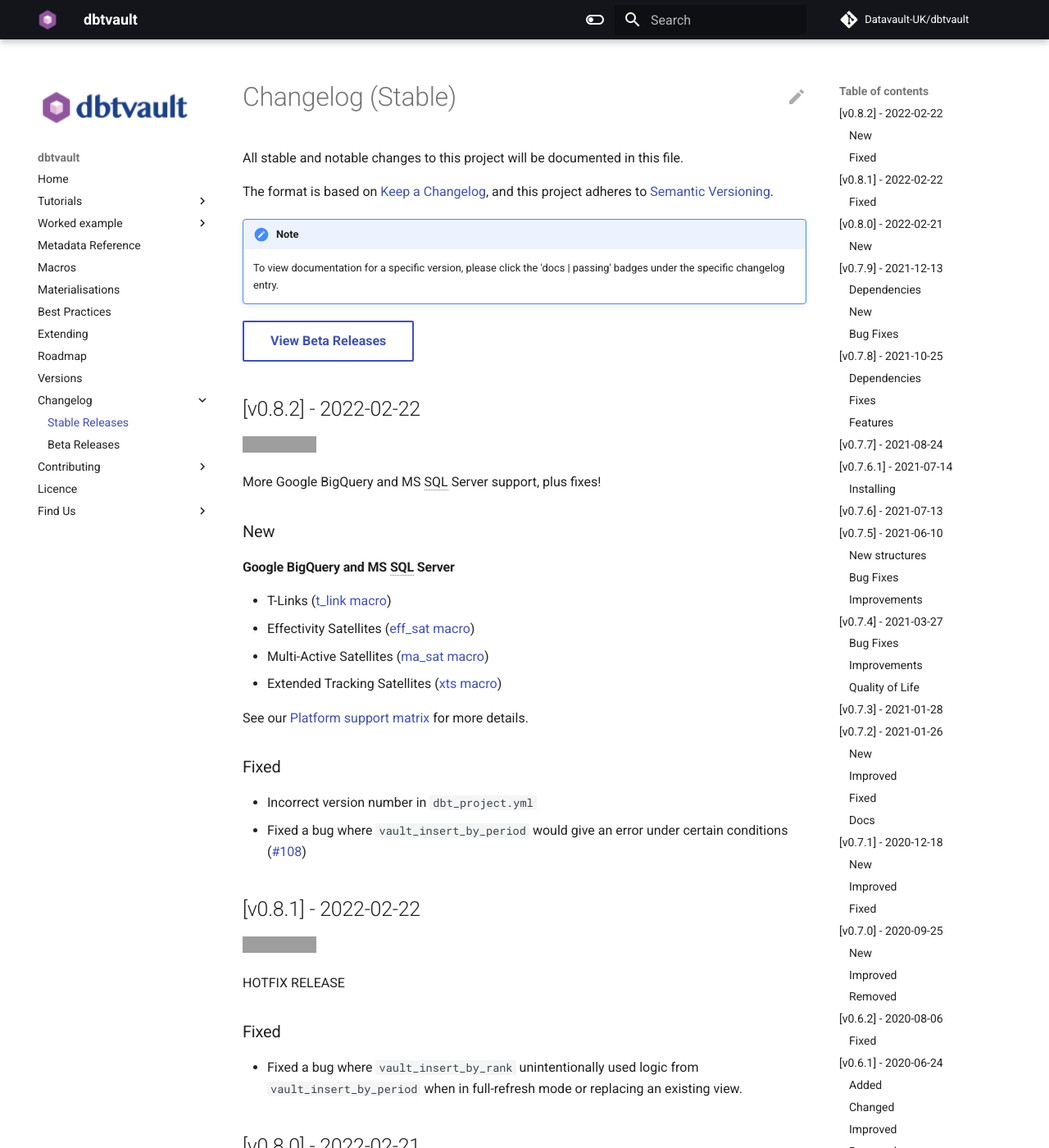
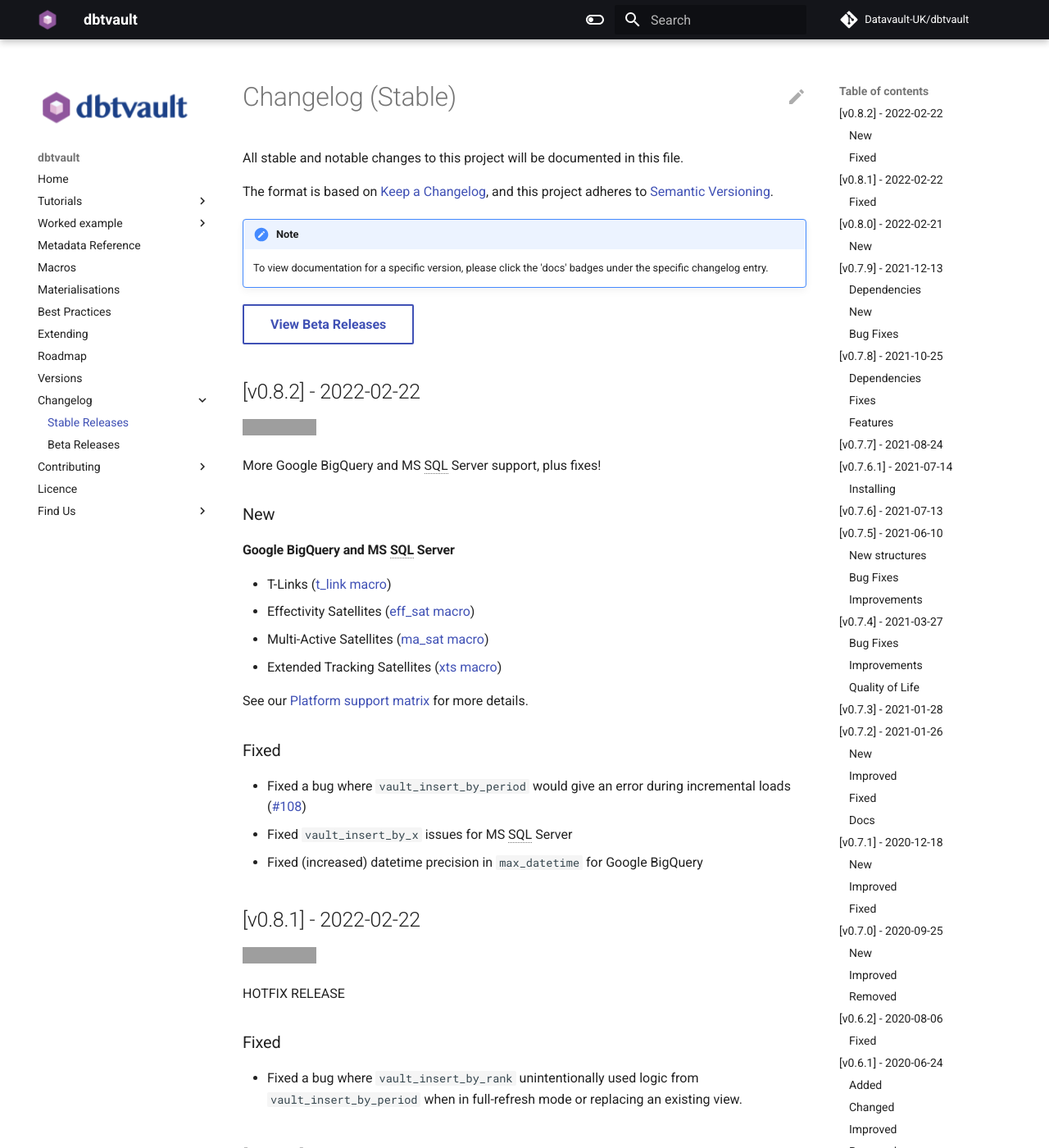
Before and after one commit to Datavault-UK/automate-dv-docs, an MkDocs documentation site: the page built from docs/changelog/stable.md, in a window 1280 px wide and 1400 px high. Shown: the whole window at 82% size. Built offline with MkDocs 1.6.1 and Material for MkDocs 9.7.7, drawn with Linux system fonts in a browser that asks for light colours; comment, search, counter and statistics services are not loaded; grey boxes are pictures that could not be loaded.

Commit message:
Update 0.8.2 release notes

```diff
--- a/docs/changelog/stable.md
+++ b/docs/changelog/stable.md
@@ -5,7 +5,7 @@
 and this project adheres to [Semantic Versioning](https://semver.org/spec/v2.0.0.html).
 
 !!! note
-    To view documentation for a specific version, please click the 'docs | passing' badges under the specific changelog entry.
+    To view documentation for a specific version, please click the 'docs' badges under the specific changelog entry.
 
 [View Beta Releases](beta.md){: .md-button }
 
@@ -28,8 +28,9 @@
 
 ### Fixed
 
-- Incorrect version number in `dbt_project.yml`
-- Fixed a bug where `vault_insert_by_period` would give an error under certain conditions ([#108](https://github.com/Datavault-UK/dbtvault/issues/108))
+- Fixed a bug where `vault_insert_by_period` would give an error during incremental loads ([#108](https://github.com/Datavault-UK/dbtvault/issues/108))
+- Fixed `vault_insert_by_x` issues for MS SQL Server
+- Fixed (increased) datetime precision in `max_datetime` for Google BigQuery
 
 ## [v0.8.1] - 2022-02-22
 [![Documentation Status](https://readthedocs.org/projects/dbtvault/badge/?version=v0.8.1)](https://dbtvault.readthedocs.io/en/v0.8.1/?badge=v0.8.1)
```
